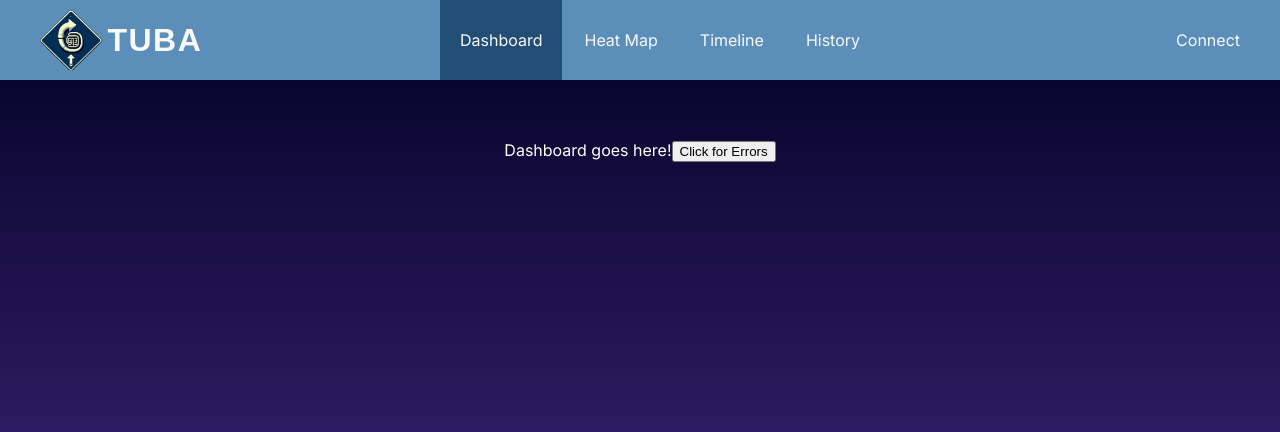
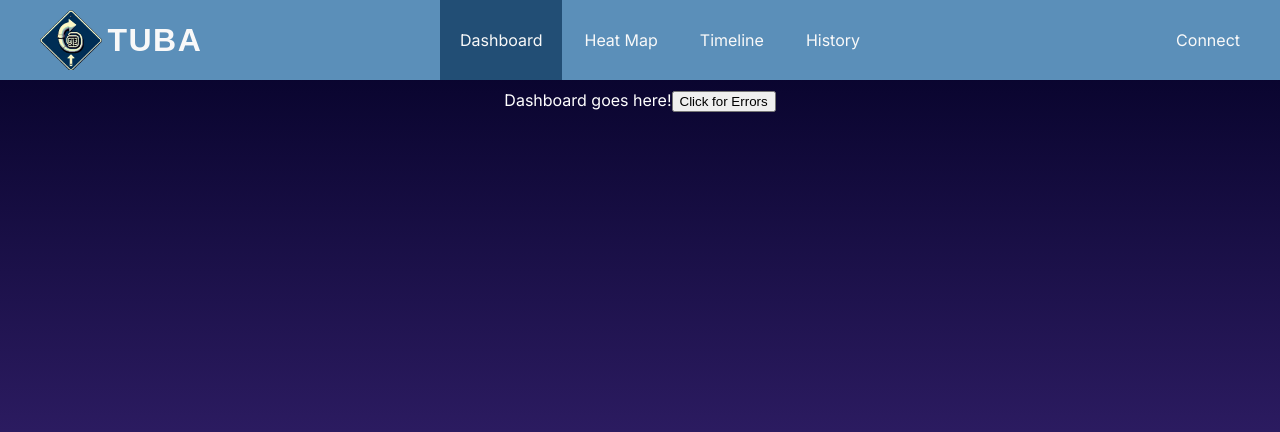
Before and after one commit to oslabs-beta/Tuba, a React app: page / in a window 1280 px wide. Shown: the top 432 px of the page. Built offline with nearby package versions, Linux system fonts and the light colour scheme; a web font is replaced by a local one.

Commit message:
end of day, Wednesday 20240417

```diff
--- a/src/Pages/HeatMap.jsx
+++ b/src/Pages/HeatMap.jsx
@@ -107,18 +107,17 @@ export default function HeatMap() {
 
     // create node elements
     const nodeElements = svg.append('g')
-      // .selectAll('ellipse') // Use 'ellipse' instead of 'circle'
+      // .selectAll('ellipse')
       // .data(nodes)
-      // .enter().append('ellipse') // Append 'ellipse' elements
-      // .attr('cx', node => node.x) // x-coordinate of the center
-      // .attr('cy', node => node.y) // y-coordinate of the center
-      // .attr('rx', node => node.level === 'srv' ? 40 : 10) // x-radius (width)
-      // .attr('ry', node => node.level === 'srv' ? 20 : 10) // y-radius (height)
+      // .enter().append('ellipse')
+      // .attr('cx', node => node.x)
+      // .attr('cy', node => node.y)
+      // .attr('rx', node => node.level === 'srv' ? 40 : 10)
+      // .attr('ry', node => node.level === 'srv' ? 20 : 10)
       .selectAll('circle')
       .data(nodes)
       .enter().append('circle')
       .attr('r', node => node.level === 'srv' ? 30 : 10)
-      .attr('r', node => node.level === 'srv' ? window.innerWidth * 0.03 : window.innerWidth * 0.01)
       .style('fill', node => color(node.level === 'srv' ? node.id : node.level))
       .on('click', (event, node) => {
         console.log('clicked on node ', node.id)
--- a/src/style.css
+++ b/src/style.css
@@ -145,7 +145,7 @@ body {
     display: flex;
     justify-content: flex-start;
     align-items: center;
-    margin-top: 60px;
+    margin-top: 10px; /* reduced from 60 to 10 for heatmap*/
 
     flex-direction: column;
 
@@ -396,5 +396,5 @@ label {
 .heatmap-container {
     width: 90%;
     height: 90%;
-    border: 2px solid white;
+    /* border: 2px solid white; */
   }
```
